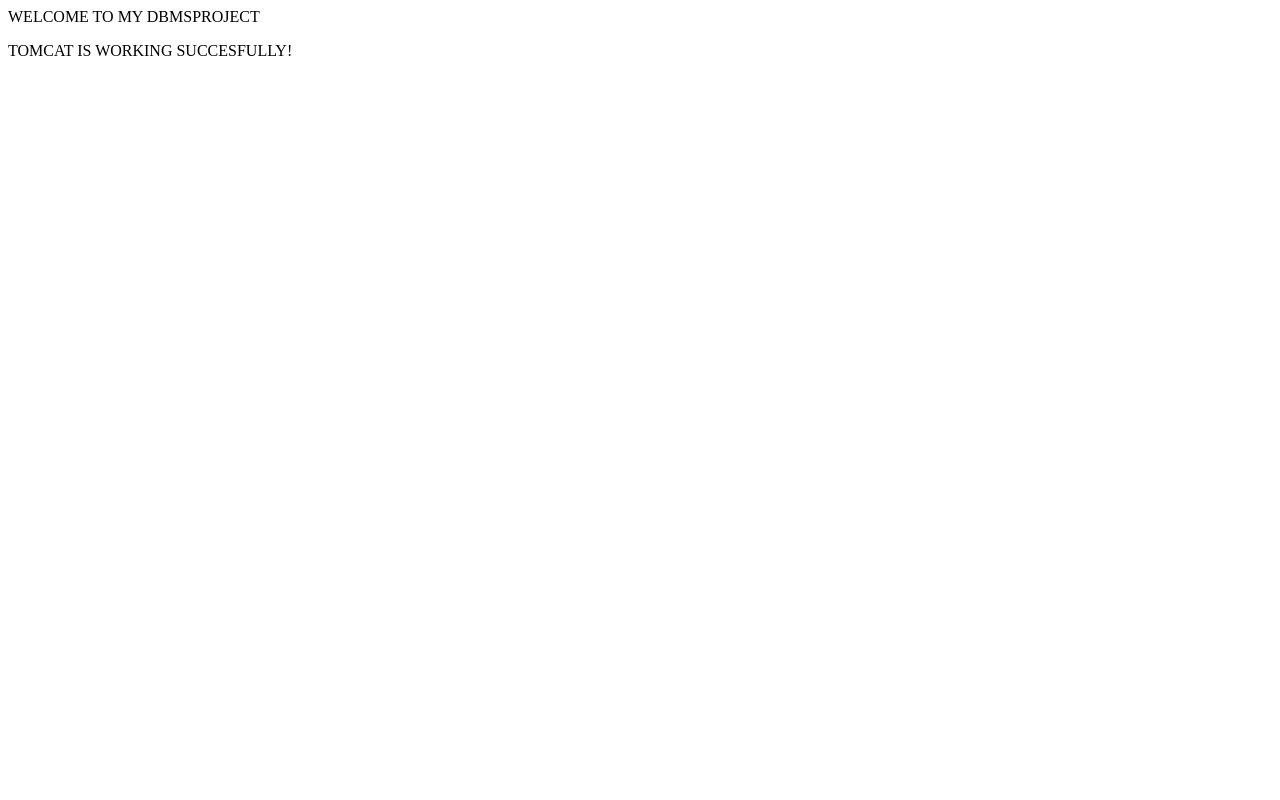
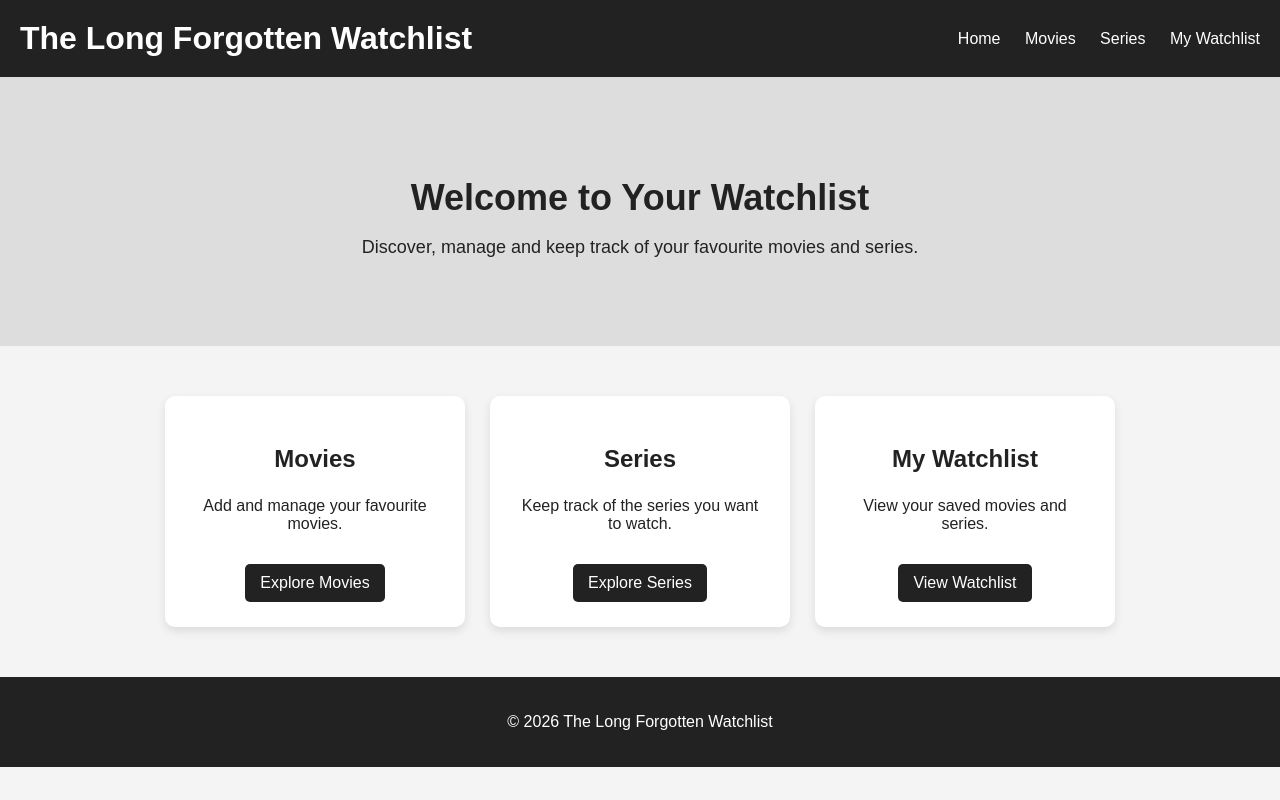
Before and after one commit to dharsh33/Movies-Series-Managment, a plain HTML site: page src/main/webapp/index.html in a window 1280 px wide. Drawn offline with Linux system fonts and the light colour scheme.

Commit message:
Finish entire frontend layout style structure

```diff
--- /dev/null
+++ b/src/main/webapp/css/style.css
@@ -0,0 +1,85 @@
+body {
+    margin: 0;
+    font-family: Arial, sans-serif;
+    background-color: #f4f4f4;
+    color: #222;
+}
+
+header {
+    background-color: #222;
+    color: white;
+    padding: 20px;
+    display: flex;
+    justify-content: space-between;
+    align-items: center;
+}
+
+header h1 {
+    margin: 0;
+}
+
+nav a {
+    color: white;
+    text-decoration: none;
+    margin-left: 20px;
+}
+
+nav a:hover {
+    text-decoration: underline;
+}
+
+.hero {
+    text-align: center;
+    padding: 70px 20px;
+    background-color: #ddd;
+}
+
+.hero h2 {
+    font-size: 36px;
+    margin-bottom: 10px;
+}
+
+.hero p {
+    font-size: 18px;
+}
+
+.features {
+    display: flex;
+    justify-content: center;
+    gap: 25px;
+    padding: 50px 20px;
+}
+
+.card {
+    background-color: white;
+    width: 250px;
+    padding: 25px;
+    text-align: center;
+    border-radius: 10px;
+    box-shadow: 0 4px 10px rgba(0, 0, 0, 0.1);
+}
+
+.card h3 {
+    font-size: 24px;
+}
+
+.card a {
+    display: inline-block;
+    margin-top: 15px;
+    padding: 10px 15px;
+    background-color: #222;
+    color: white;
+    text-decoration: none;
+    border-radius: 5px;
+}
+
+.card a:hover {
+    background-color: #444;
+}
+
+footer {
+    text-align: center;
+    padding: 20px;
+    background-color: #222;
+    color: white;
+}
--- a/src/main/webapp/index.html
+++ b/src/main/webapp/index.html
@@ -1,11 +1,50 @@
 <!DOCTYPE html>
 <html>
 <head>
-<meta charset="UTF-8">
-<title>DBMS PROJECT</title>
+	<meta charset="UTF-8">
+    <title>The Long Forgotten Watchlist</title>
+    <link rel="stylesheet" href="css/style.css">
 </head>
 <body>
-<HI>WELCOME TO MY DBMSPROJECT</HI>
-<P>TOMCAT IS WORKING SUCCESFULLY!</P>
+
+<header>
+    <h1>The Long Forgotten Watchlist</h1>
+    <nav>
+        <a href="index.html">Home</a>
+        <a href="movies.html">Movies</a>
+        <a href="series.html">Series</a>
+        <a href="watchlist.html">My Watchlist</a>
+    </nav>
+</header>
+
+<section class="hero">
+    <h2>Welcome to Your Watchlist</h2>
+    <p>Discover, manage and keep track of your favourite movies and series.</p>
+</section>
+
+<section class="features">
+    <div class="card">
+        <h3>Movies</h3>
+        <p>Add and manage your favourite movies.</p>
+        <a href="movies.html">Explore Movies</a>
+    </div>
+
+    <div class="card">
+        <h3>Series</h3>
+        <p>Keep track of the series you want to watch.</p>
+        <a href="series.html">Explore Series</a>
+    </div>
+
+    <div class="card">
+        <h3>My Watchlist</h3>
+        <p>View your saved movies and series.</p>
+        <a href="watchlist.html">View Watchlist</a>
+    </div>
+</section>
+
+<footer>
+    <p>© 2026 The Long Forgotten Watchlist</p>
+</footer>
+
 </body>
 </html>
```
Also changed, not shown: index.html (deleted, +0 -39 lines), src/main/webapp/movies.html (added, +43 -0 lines), src/main/webapp/series.html (added, +43 -0 lines), src/main/webapp/watchlist.html (added, +43 -0 lines), src/main/webapp/script.js (renamed from script.js).
